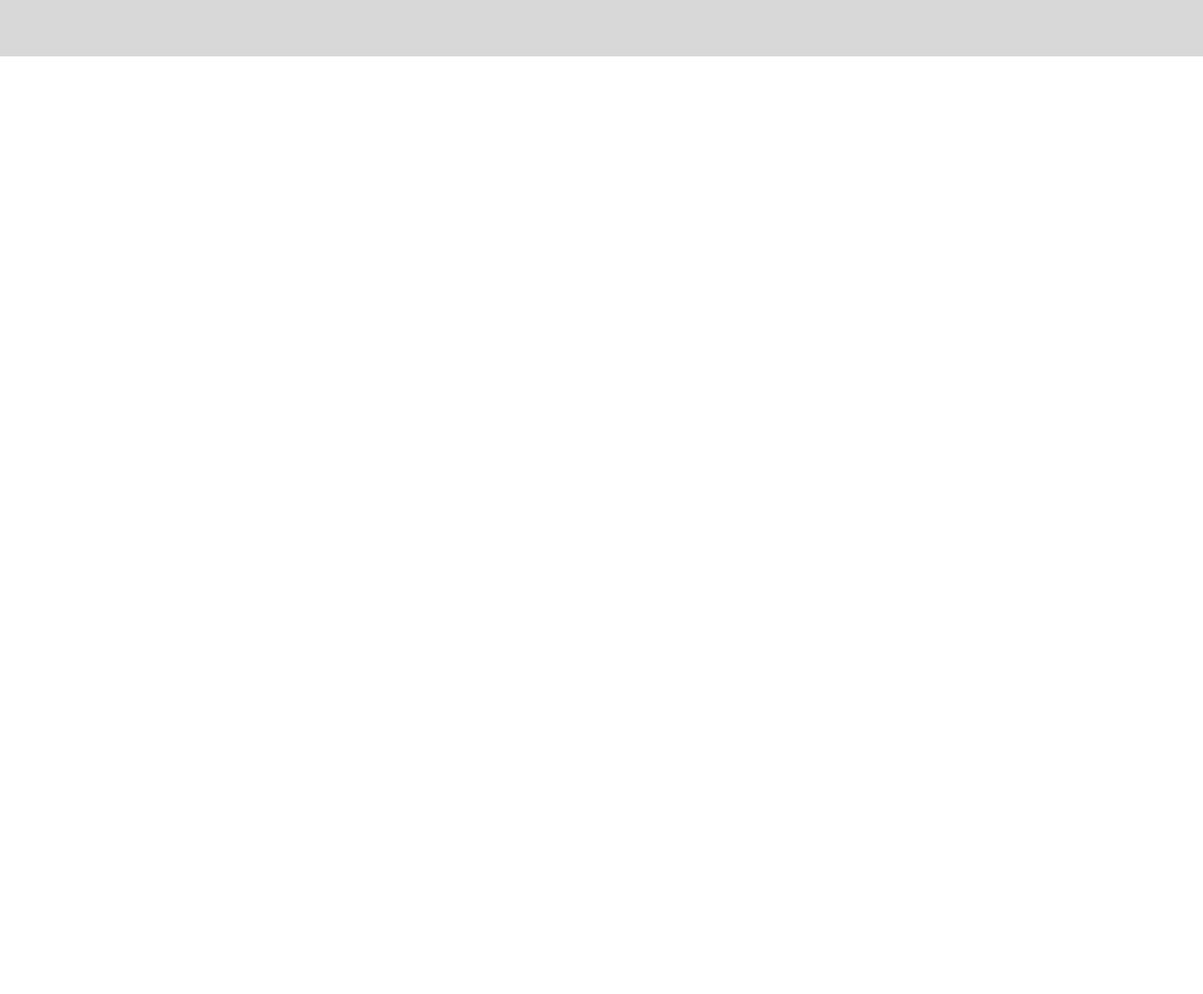
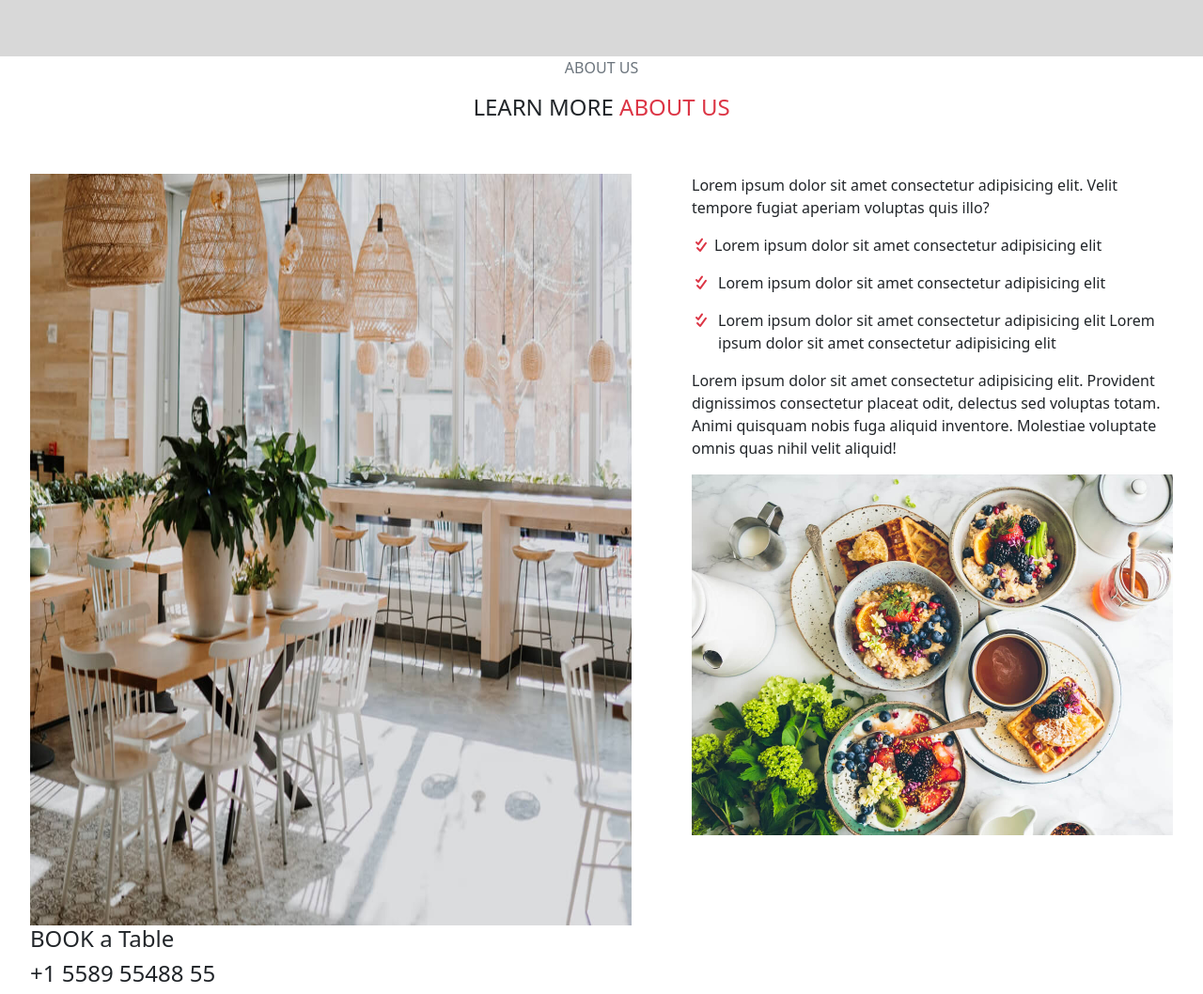
Before and after one commit to essalmimohamed1/final-project-Dom-essalmi-mohamed, a plain HTML site: page index.html in a window 1280 px wide. Shown: the part 660-1718 px from the top of the page at 94% size. Before the commit the page ends 800 px from the top, so only its background shows below. Drawn offline with nearby package versions, Linux system fonts and the light colour scheme.

Commit message:
section 2

```diff
--- a/index.html
+++ b/index.html
@@ -6,7 +6,7 @@
         <title>Document</title>
         <link rel="stylesheet" href="./public/css/app.css" />
     </head>
-    <body>
+    <body   >
         <!-- my navbar -->
         <header>
             <nav
@@ -121,7 +121,46 @@
                     </div>
                 </div>
             </section>
-
+            <!-- section 2 -->
+            <section class="d-flex flex-column gap-5">
+                <div class="d-lg-flex flex-lg-column align-items-lg-center w-100">
+                    <p class="text-secondary">ABOUT US</p>
+                    <h4>LEARN MORE <span class="text-danger">ABOUT US</span></h4>
+                </div>
+                <div class="divsection2">
+                    <div class="divdiv1section2">
+                        <img src="./public/img/about(1).jpg" alt="">
+                        <div>
+                            <h4>BOOK a Table</h4>
+                            <h4>+1 5589 55488 55</h4>
+                        </div>
+                    </div>
+                    <div class="divdiv2section2">
+                        <p>Lorem ipsum dolor sit amet consectetur adipisicing elit. Velit tempore fugiat aperiam voluptas quis illo?</p>
+                        <div>
+                            <div class="d-flex gap-1">
+                                <i class="fa-solid fa-check-double text-danger p-sm-1"></i>
+                                <p>Lorem ipsum dolor sit amet consectetur adipisicing elit</p>
+                            </div>
+                            <div class="d-flex gap-2">
+                                <i class="fa-solid fa-check-double text-danger p-sm-1"></i>
+                                <p>Lorem ipsum dolor sit amet consectetur adipisicing elit</p>
+                            </div>
+                            <div class="d-flex gap-2">
+                                <i class="fa-solid fa-check-double text-danger p-sm-1"></i>
+                                <p>Lorem ipsum dolor sit amet consectetur adipisicing elit Lorem ipsum dolor
+                                    sit amet consectetur adipisicing elit</p>
+                            </div>
+                        </div>
+                        <div>
+                            <p>Lorem ipsum dolor sit amet consectetur adipisicing elit. Provident dignissimos consectetur placeat odit, delectus sed voluptas totam. Animi quisquam nobis fuga aliquid inventore. Molestiae voluptate omnis quas nihil velit aliquid!</p>
+                        </div>
+                        <div class="divdiv3section2">
+                            <img src="./public/img/about-2.jpg" alt="">
+                        </div>
+                    </div>
+                </div>
+            </section>
         </main>
 
         <script src="./node_modules/bootstrap/dist/js/bootstrap.bundle.js"></script>
--- a/src/sass/module/home/_main.scss
+++ b/src/sass/module/home/_main.scss
@@ -2,7 +2,6 @@
     background-color: rgba(128, 128, 128, 0.306);
     display: flex;
     justify-content: space-around;
-    width: 100vw;
     height: 90vh;
     padding-top: 80px;
     img{
@@ -24,7 +23,6 @@
     .divdiv2section1{
         display: flex;
         gap: 20px;
-        width: 50vw;
         align-items: center;
         button{
             width: 15vw;
@@ -37,7 +35,6 @@
         div{
             display: flex;
             gap: 10px;
-            width: 50%;
             align-items: center;
             i{
                 color: #ec2727;
@@ -50,6 +47,31 @@
                 color: #ec2727;
             }
         }
+    }
+}
+
+// * section 2
+.divsection2{
+    display: flex;
+    flex-direction: row;
+    justify-content: space-around;
+    .divdiv1section2{
+        img{
+            width: 50vw;
+            height: 100vh;
+        }
+    }
+    .divdiv2section2{
+        width: 40vw;
+        height: 100vh;
+        display: flex;
+        flex-direction: column;
+    .divdiv3section2{
+        img{
+            width: 40vw;
+            height: 48vh;
+        }
+    }
     }
 }
 @media (max-width: 430px){
```
Also changed, not shown: public/css/app.css, 1 other file.
